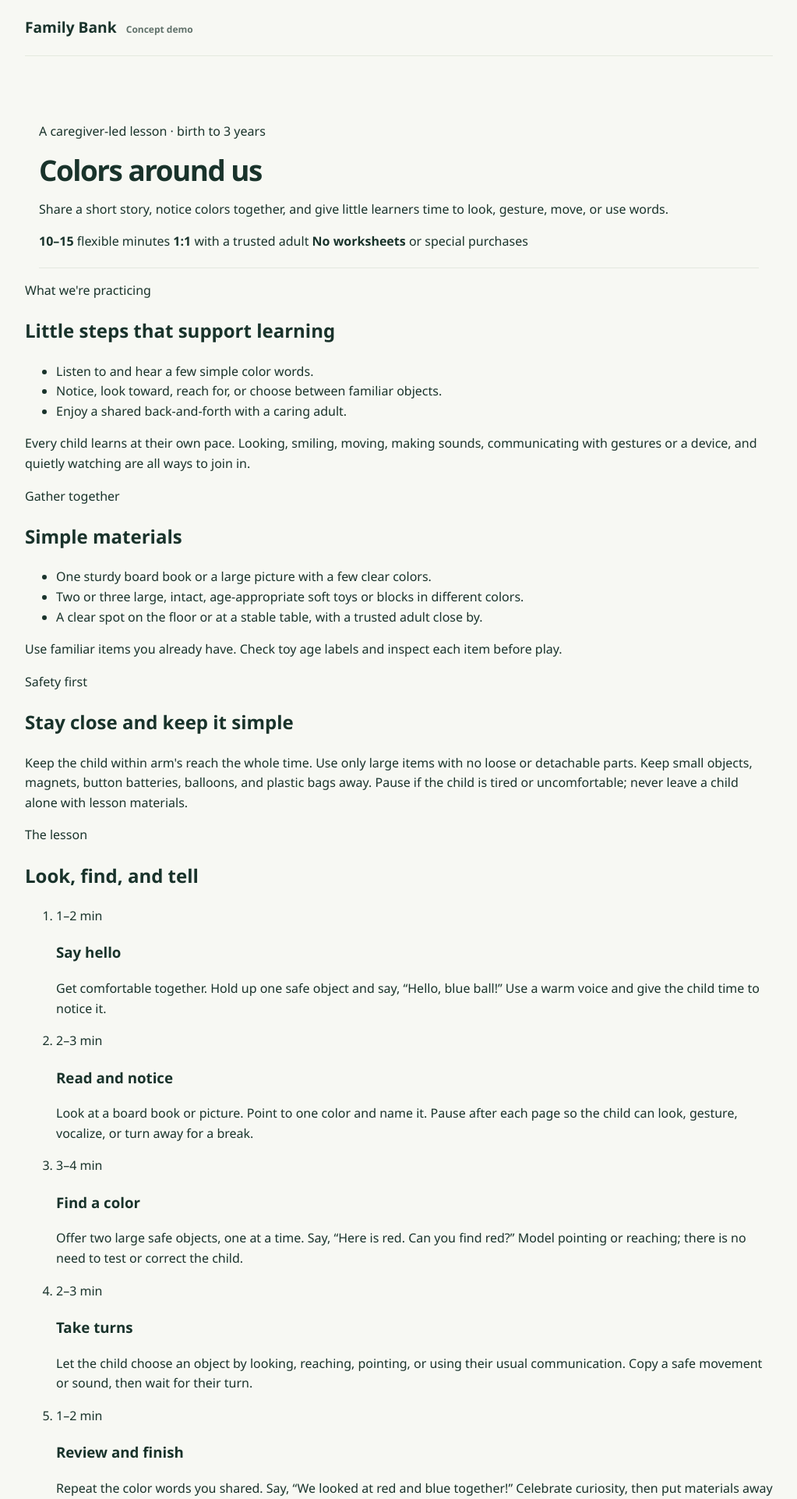
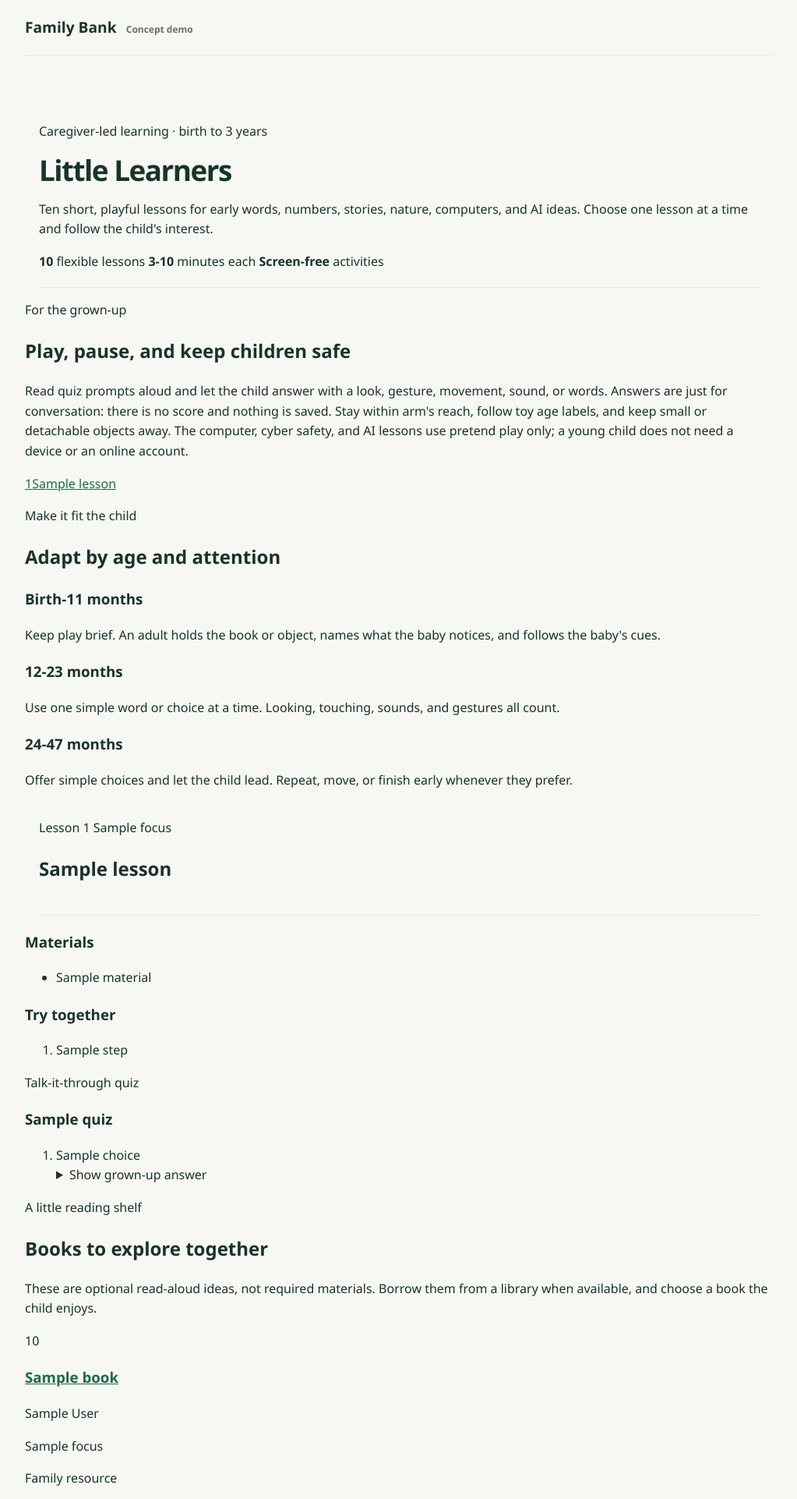
Before and after one commit to AB00999/Family-bank-project, a Flask app: template study-hub/templates/early_learning.html in a window 1280 px wide. Shown: the top 1922 px of the page at 78% size, without its empty margins (128-1151 px from the left). Run offline with Flask 3, Linux system fonts and the light colour scheme; the template is opened without the code that fills it: most values are stand-ins (such as "Sample title", 1, 10 or a date in 2020).

Commit message:
feat: expand early learning into ten lessons
Co-authored-by: Copilot <223556219+Copilot@users.noreply.github.com>

```diff
--- a/study-hub/templates/early_learning.html
+++ b/study-hub/templates/early_learning.html
@@ -4,87 +4,97 @@
 {% block content %}
 <div class="dashboard early-learning">
     <header class="lesson-hero">
-        <p class="eyebrow">A caregiver-led lesson · birth to 3 years</p>
-        <h1>Colors around us</h1>
-        <p>Share a short story, notice colors together, and give little learners time to look, gesture, move, or use words.</p>
-        <div class="lesson-facts" aria-label="Lesson details">
-            <span><strong>10–15</strong> flexible minutes</span>
-            <span><strong>1:1</strong> with a trusted adult</span>
-            <span><strong>No worksheets</strong> or special purchases</span>
+        <p class="eyebrow">Caregiver-led learning · birth to 3 years</p>
+        <h1>Little Learners</h1>
+        <p>Ten short, playful lessons for early words, numbers, stories, nature, computers, and AI ideas. Choose one lesson at a time and follow the child's interest.</p>
+        <div class="lesson-facts" aria-label="Course details">
+            <span><strong>10</strong> flexible lessons</span>
+            <span><strong>3-10</strong> minutes each</span>
+            <span><strong>Screen-free</strong> activities</span>
         </div>
     </header>
 
-    <section class="lesson-card" aria-labelledby="lesson-goals">
-        <p class="eyebrow">What we're practicing</p>
-        <h2 id="lesson-goals">Little steps that support learning</h2>
-        <ul class="lesson-bullets">
-            <li>Listen to and hear a few simple color words.</li>
-            <li>Notice, look toward, reach for, or choose between familiar objects.</li>
-            <li>Enjoy a shared back-and-forth with a caring adult.</li>
-        </ul>
-        <p class="lesson-reminder">Every child learns at their own pace. Looking, smiling, moving, making sounds, communicating with gestures or a device, and quietly watching are all ways to join in.</p>
+    <aside class="lesson-safety" aria-labelledby="course-safety-title">
+        <p class="eyebrow">For the grown-up</p>
+        <h2 id="course-safety-title">Play, pause, and keep children safe</h2>
+        <p>Read quiz prompts aloud and let the child answer with a look, gesture, movement, sound, or words. Answers are just for conversation: there is no score and nothing is saved. Stay within arm's reach, follow toy age labels, and keep small or detachable objects away. The computer, cyber safety, and AI lessons use pretend play only; a young child does not need a device or an online account.</p>
+    </aside>
+
+    <nav class="lesson-index" aria-label="Jump to a lesson">
+        {% for lesson in lessons %}
+        <a href="#lesson-{{ lesson.number }}"><span>{{ lesson.number }}</span>{{ lesson.title }}</a>
+        {% endfor %}
+    </nav>
+
+    <section class="lesson-card" aria-labelledby="age-guide-title">
+        <p class="eyebrow">Make it fit the child</p>
+        <h2 id="age-guide-title">Adapt by age and attention</h2>
+        <div class="lesson-age-grid">
+            <article><h3>Birth-11 months</h3><p>Keep play brief. An adult holds the book or object, names what the baby notices, and follows the baby's cues.</p></article>
+            <article><h3>12-23 months</h3><p>Use one simple word or choice at a time. Looking, touching, sounds, and gestures all count.</p></article>
+            <article><h3>24-47 months</h3><p>Offer simple choices and let the child lead. Repeat, move, or finish early whenever they prefer.</p></article>
+        </div>
     </section>
 
-    <section class="lesson-layout" aria-label="Materials and safety">
-        <article class="lesson-card">
-            <p class="eyebrow">Gather together</p>
-            <h2>Simple materials</h2>
-            <ul class="lesson-bullets">
-                <li>One sturdy board book or a large picture with a few clear colors.</li>
-                <li>Two or three large, intact, age-appropriate soft toys or blocks in different colors.</li>
-                <li>A clear spot on the floor or at a stable table, with a trusted adult close by.</li>
-            </ul>
-            <p class="lesson-reminder">Use familiar items you already have. Check toy age labels and inspect each item before play.</p>
+    <section class="curriculum-list" aria-label="Ten early-learning lessons">
+        {% for lesson in lessons %}
+        <article class="lesson-card curriculum-lesson" id="lesson-{{ lesson.number }}" aria-labelledby="lesson-title-{{ lesson.number }}">
+            <header class="curriculum-heading">
+                <div class="lesson-card-top">
+                    <span class="lesson-number">Lesson {{ lesson.number }}</span>
+                    <span class="lesson-focus">{{ lesson.focus }}</span>
+                </div>
+                <h2 id="lesson-title-{{ lesson.number }}">{{ lesson.title }}</h2>
+            </header>
+            <div class="curriculum-columns">
+                <section>
+                    <h3>Materials</h3>
+                    <ul class="lesson-bullets">
+                        {% for material in lesson.materials %}<li>{{ material }}</li>{% endfor %}
+                    </ul>
+                </section>
+                <section>
+                    <h3>Try together</h3>
+                    <ol class="lesson-bullets">
+                        {% for step in lesson.steps %}<li>{{ step }}</li>{% endfor %}
+                    </ol>
+                </section>
+            </div>
+            <section class="lesson-quiz" aria-label="Caregiver-led quiz">
+                <p class="eyebrow">Talk-it-through quiz</p>
+                <h3>{{ lesson.quiz.question }}</h3>
+                <ol class="quiz-choices">
+                    {% for choice in lesson.quiz.choices %}<li>{{ choice }}</li>{% endfor %}
+                </ul>
+                <details>
+                    <summary>Show grown-up answer</summary>
+                    <p>{{ lesson.quiz.answer }}</p>
+                </details>
+            </section>
         </article>
-        <aside class="lesson-safety" aria-labelledby="lesson-safety-title">
-            <p class="eyebrow">Safety first</p>
-            <h2 id="lesson-safety-title">Stay close and keep it simple</h2>
-            <p>Keep the child within arm's reach the whole time. Use only large items with no loose or detachable parts. Keep small objects, magnets, button batteries, balloons, and plastic bags away. Pause if the child is tired or uncomfortable; never leave a child alone with lesson materials.</p>
-        </aside>
+        {% endfor %}
     </section>
 
-    <section class="lesson-card" aria-labelledby="lesson-steps-title">
-        <p class="eyebrow">The lesson</p>
-        <h2 id="lesson-steps-title">Look, find, and tell</h2>
-        <ol class="lesson-steps">
-            <li>
-                <span class="lesson-step-time">1–2 min</span>
-                <div><h3>Say hello</h3><p>Get comfortable together. Hold up one safe object and say, “Hello, blue ball!” Use a warm voice and give the child time to notice it.</p></div>
-            </li>
-            <li>
-                <span class="lesson-step-time">2–3 min</span>
-                <div><h3>Read and notice</h3><p>Look at a board book or picture. Point to one color and name it. Pause after each page so the child can look, gesture, vocalize, or turn away for a break.</p></div>
-            </li>
-            <li>
-                <span class="lesson-step-time">3–4 min</span>
-                <div><h3>Find a color</h3><p>Offer two large safe objects, one at a time. Say, “Here is red. Can you find red?” Model pointing or reaching; there is no need to test or correct the child.</p></div>
-            </li>
-            <li>
-                <span class="lesson-step-time">2–3 min</span>
-                <div><h3>Take turns</h3><p>Let the child choose an object by looking, reaching, pointing, or using their usual communication. Copy a safe movement or sound, then wait for their turn.</p></div>
-            </li>
-            <li>
-                <span class="lesson-step-time">1–2 min</span>
-                <div><h3>Review and finish</h3><p>Repeat the color words you shared. Say, “We looked at red and blue together!” Celebrate curiosity, then put materials away together.</p></div>
-            </li>
-        </ol>
+    <section class="lesson-card reading-shelf" aria-labelledby="reading-title">
+        <p class="eyebrow">A little reading shelf</p>
+        <h2 id="reading-title">Books to explore together</h2>
+        <p>These are optional read-aloud ideas, not required materials. Borrow them from a library when available, and choose a book the child enjoys.</p>
+        <div class="book-grid">
+            {% for book in books %}
+            <article class="book-card">
+                <span class="book-age">{{ book.age }}</span>
+                <h3><a href="{{ book.url }}" target="_blank" rel="noopener noreferrer">{{ book.title }}</a></h3>
+                <p class="book-author">{{ book.author }}</p>
+                <p>{{ book.focus }}</p>
+            </article>
+            {% endfor %}
+        </div>
     </section>
 
-    <section class="lesson-card" aria-labelledby="lesson-adapt-title">
-        <p class="eyebrow">Make it fit the child</p>
-        <h2 id="lesson-adapt-title">Age and communication adaptations</h2>
-        <div class="lesson-age-grid">
-            <article><h3>Birth–11 months</h3><p>Keep it brief and follow the baby's cues. The adult holds the book or object, names what the baby is looking at, and stops when the baby needs a break.</p></article>
-            <article><h3>12–23 months</h3><p>Offer one object at a time and name its color. Give plenty of wait time; looking, touching, sounds, and gestures all count.</p></article>
-            <article><h3>24–47 months</h3><p>Offer a choice between two objects. Invite the child to find, match, or name a color, and let them lead the conversation or repeat the game.</p></article>
-        </div>
-        <p class="lesson-reminder">Use the child's home language and familiar words. Adapt for vision, hearing, movement, sensory, or communication needs, and follow any guidance from the child's family or educator.</p>
-    </section>
-
-    <section class="lesson-card lesson-class-note" aria-labelledby="lesson-notes-title">
-        <p class="eyebrow">For families and educators</p>
-        <h2 id="lesson-notes-title">Notice what interests the child</h2>
-        <p>After play, remember one thing the child enjoyed and one word, gesture, sound, or choice they shared. Use that interest to plan another short story or play activity. This is a playful learning activity, not a test or developmental assessment.</p>
+    <section class="lesson-card family-resources" aria-labelledby="family-resources-title">
+        <p class="eyebrow">Family resource</p>
+        <h2 id="family-resources-title">Make media choices with a grown-up</h2>
+        <p>All ten activities work without a screen. For family guidance about children and media, read the American Academy of Pediatrics' <a href="https://www.healthychildren.org/English/family-life/Media/Pages/kids-and-screen-time-how-to-use-the-5-cs-of-media-guidance.aspx" target="_blank" rel="noopener noreferrer">5 Cs of Media Guidance</a>. This lesson collection is a playful resource, not a test or a substitute for advice from a child's family, educator, or care team.</p>
     </section>
 </div>
 {% endblock %}
```
Also changed, not shown: study-hub/app.py (+232 -1 lines), study-hub/static/styles.css (+31 -0 lines), study-hub/tests/test_app.py (+7 -3 lines), study-hub/README.md.
